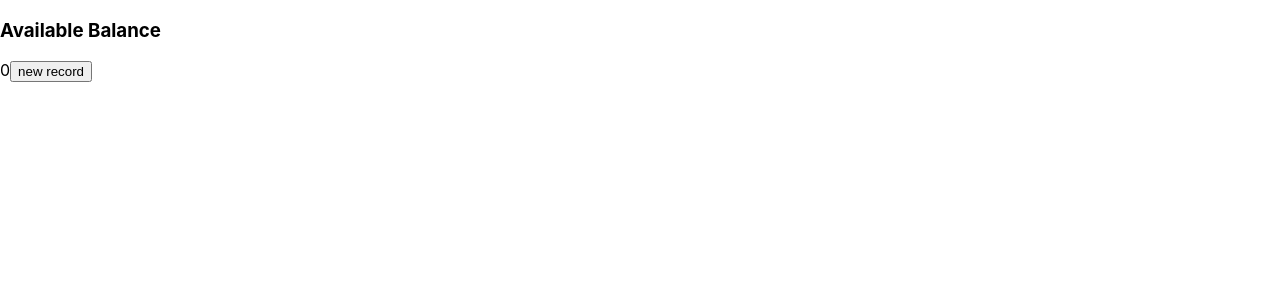
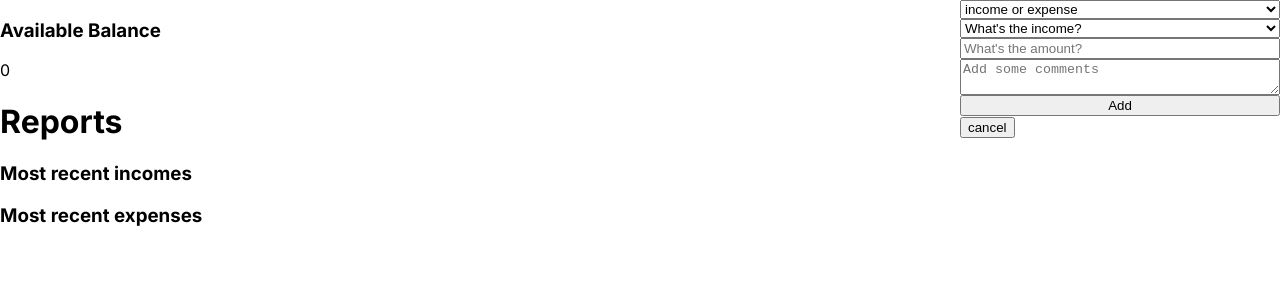
Before and after one commit to aswinikalyan30/expense-tracker, a React (Create React App) app: page / in a window 1280 px wide. Shown: the top 300 px of the page. Built offline with nearby package versions, Linux system fonts and the light colour scheme.

Commit message:
added category options for income and expenses, created an array to store all the incomes and expenses

```diff
--- a/src/App.css
+++ /dev/null
@@ -1 +0,0 @@
-@import url('https://fonts.googleapis.com/css2?family=Inter:wght@300;400;500;600;700;900&display=swap');
--- a/src/App.js
+++ b/src/App.js
@@ -1,22 +1,108 @@
-import "./App.css";
+/* eslint-disable no-unused-vars */
+/* eslint-disable react/prop-types */
+/* eslint-disable no-undef */
+import React from "react";
+//importing the different components and App.scss stylesheet
+
+import "./App.scss";
 import Form from "./components/Form";
+import SideDisplay from "./components/SideDisplay";
+
+//importing libraries here
 import { useState } from "react";
 
+//importing json file consisting of the income or expense categories
+const categoriesData = require("./categories.json");
+
 function App() {
+  //state variables
   const [balance, setBalance] = useState(0);
-  const [showForm, setShowForm] = useState(false);
+  const [showForm, setShowForm] = useState(true);
+  const [records, setRecords] = useState([]);
+  const [recentIncomes, setRecentIncomes] = useState([])
+  const [recentExpenses, setRecentExpenses] = useState([])
+
+  const addRecord = (data) => {
+    setRecords(() => {
+      records.push(data);
+      return records;
+    });
+    if (data.recordType === "income") {
+      setBalance(balance + data.amount);
+    } else {
+      setBalance(balance - data.amount);
+    }
+
+  };
+
   return (
-    <main>
-      <div id="balance">
+    <div id="container">
+      <main>
         <h3>Available Balance</h3>
         <span>{balance}</span>
-        <button onClick={() => setShowForm(!showForm)}>{showForm ? 'cancel' : 'new record'}</button>
+        <Reports recentIncomes={recentIncomes} recentExpenses={recentExpenses} />
+      </main>
+      <div id="side-panel">
+        {showForm ? (
+          <Form
+            setShowForm={setShowForm}
+            categoriesData={categoriesData}
+            addRecord={addRecord}
+          />
+        ) : (
+          <SideDisplay setShowForm={setShowForm} />
+        )}
       </div>
-      {
-        showForm ? <Form setBalance={setBalance} /> : null
-      }
-    </main>
+    </div>
   );
 }
 
+const Reports = (props) => {
+  const { recentIncomes, recentExpenses } = props;
+  /*  const { records } = props
+  let index = 0;
+  const incomeList = []
+  const expenseList = []
+
+  while(index < records.length && index < 5) {
+    const element = records[index]
+
+    if(element.recordType === 'income') {
+      incomeList.push(
+        <li>
+          <div className="record-info income">
+            <h3>{element.category}</h3>
+            <span>19.02.2022</span>
+          </div>
+          <span className="record-amount">{element.amount}</span>
+        </li>
+      )
+    } else {
+      expenseList.push(
+        <li>
+          <div className="record-info expense">
+            <h3>{element.category}</h3>
+            <span>19.02.2022</span>
+          </div>
+          <span className="record-amount">{element.amount}</span>
+        </li>
+      )
+    }
+    index = index + 1;
+  } */
+  return (
+    <div>
+      <h1>Reports</h1>
+      <div id="recent-incomes">
+        <h3>Most recent incomes</h3>
+        <ul>{recentIncomes}</ul>
+      </div>
+      <div id="recent-expenses">
+        <h3>Most recent expenses</h3>
+        <ul>{recentExpenses}</ul>
+      </div>
+    </div>
+  );
+};
+
 export default App;
--- /dev/null
+++ b/src/App.scss
@@ -0,0 +1,15 @@
+@import url('https://fonts.googleapis.com/css2?family=Inter:wght@300;400;500;600;700;900&display=swap');
+
+#container {
+    font-family: Inter;
+    display: flex;
+    flex-direction: row;
+
+    main {
+        width: 75%;
+    }
+
+    #side-panel{
+        width: 25%;
+    }
+}
--- /dev/null
+++ b/src/categories.json
@@ -0,0 +1,32 @@
+{
+    "income": [
+        "salary",
+        "rent allowance",
+        "side hustle",
+        "reselling",
+        "business",
+        "freelancing",
+        "interest",
+        "others"
+    ],
+    "expenses": [
+        "groceries",
+        "internet bills",
+        "rent",
+        "food",
+        "installments",
+        "furniture",
+        "others"
+    ],
+    "investments": [
+        "stock market",
+        "fixed deposits",
+        "provident fund",
+        "bonds",
+        "mutual funds",
+        "crypto",
+        "NFTs",
+        "real estate",
+        "others"
+    ]
+}
--- a/src/components/Form.js
+++ b/src/components/Form.js
@@ -1,16 +1,62 @@
+/* eslint-disable no-unused-vars */
+/* eslint-disable react/prop-types */
+/* eslint-disable react/no-unescaped-entities */
+import React from "react";
+import { useForm } from "react-hook-form";
+import './../scss/Form.scss';
+
 const Form = (props) => {
-    const { setBalance } = props;
-    const handleSubmit = () => {
+  const { setShowForm, categoriesData, addRecord } = props;
+  const {
+    register,
+    watch,
+    formState: { errors },
+    handleSubmit,
+  } = useForm();
 
-    }
-    return (
-        <div>
-            <form onSubmit={handleSubmit}>
-                <input type="number"></input>
-                <input type="submit" value="Add"></input>
-            </form>
-        </div>
-    )
-}
+  const watchRecordType = watch("recordType", "income");
+
+  const onSubmit = (data) => {
+    addRecord(data);
+  };
+
+  return (
+    <div id="form-div">
+      <form id="add-record-form" onSubmit={handleSubmit(onSubmit)}>
+
+        <select {...register("recordType", { required: true })}>
+          <option value="">income or expense</option>
+          <option value="income">income</option>
+          <option value="expense">expense</option>
+        </select>
+        {errors.recordType && <span>Is it an income or expense</span>}
+
+        {
+          watchRecordType === "income" ?
+
+          <select {...register("category")}>
+            <option value="">What's the income?</option>
+            <option value="salary">salary</option>
+            <option value="gift">gift</option>
+          </select>
+
+          : <select {...register("category")}>
+            <option value="">What's the expense?</option>
+            <option value="food">food</option>
+            <option value="clothes">clothes</option>
+          </select>
+        }
+
+        <input type="number" placeholder="What's the amount?" {...register("amount", { required: true, valueAsNumber: true, })} />
+        {errors.amount && <span>What's the amount?</span>}
+
+        <textarea placeholder="Add some comments" {...register("description")}></textarea>
+
+        <input type="submit" value="Add"></input>
+      </form>
+      <button onClick={() => setShowForm(false)}>cancel</button>
+    </div>
+  );
+};
 
 export default Form;
--- /dev/null
+++ b/src/components/SideDisplay.js
@@ -0,0 +1,15 @@
+/* eslint-disable react/prop-types */
+//This component is shows the current day and time and the button to show or hide the add-record-form
+import React from "react"
+
+const SideDisplay = (props) => {
+    const { setShowForm } = props
+    return(
+        <div>
+            <h1>Good morning</h1>
+            <button onClick={() => setShowForm(true)}>add record</button>
+        </div>
+    )
+}
+
+export default SideDisplay
--- /dev/null
+++ b/src/scss/Form.scss
@@ -0,0 +1,4 @@
+form {
+    display: flex;
+    flex-direction: column;
+}
```
Also changed, not shown: package.json (+10 -1 lines), .eslintrc.json (added), 1 other file (tests, documents, lock files or other folders).
